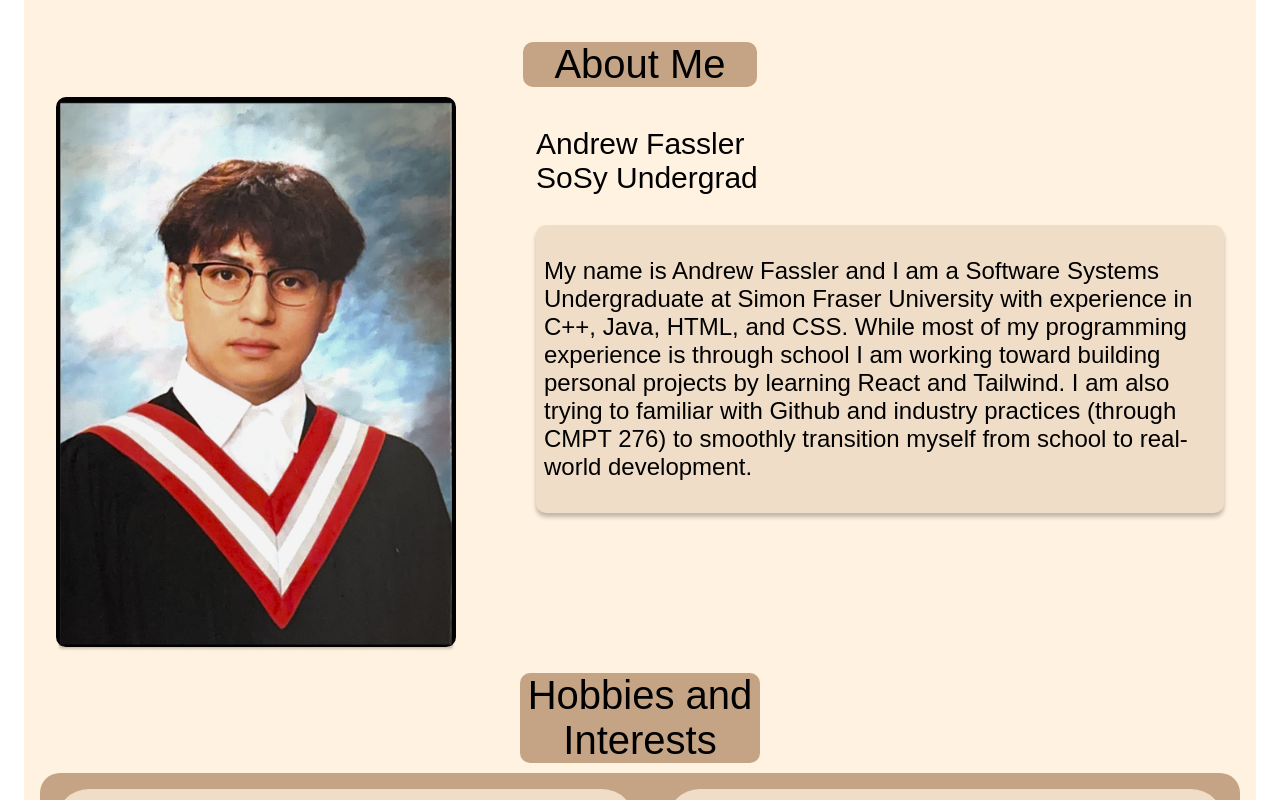
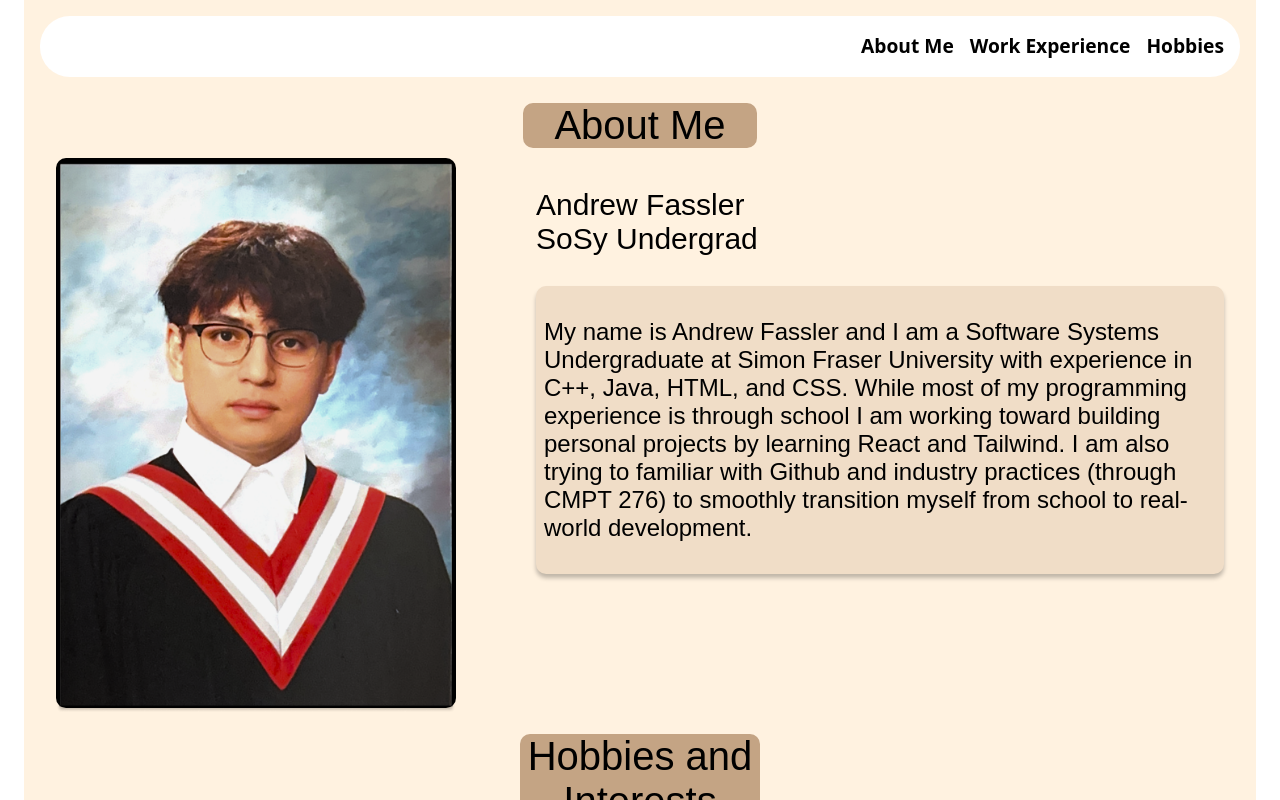
Before and after one commit to andrewf52/andrewf52.github.io, a React (Vite) app in the folder personal-portfolio/: page / in a window 1280 px wide. Shown: the top 800 px of the page. Built offline with nearby package versions, Linux system fonts and the light colour scheme.

Commit message:
feat:navbar created and at top of page

```diff
--- a/personal-portfolio/src/App.tsx
+++ b/personal-portfolio/src/App.tsx
@@ -8,11 +8,12 @@ import paper from './assets/paper.png'
 import banquet from './assets/banquet.png'
 
 import './App.css'
-
+import Navbar from './components/navbar'
 function App() {
   return (
     <div>
-
+    {/*} Navbar {*/}
+      <Navbar/>
     {/*} About Me Section{*/}
     <section className="about-me">
       <h2 className="headings"> About Me</h2>
--- a/personal-portfolio/src/components/navbar.module.css
+++ b/personal-portfolio/src/components/navbar.module.css
@@ -0,0 +1,20 @@
+.navbar{
+    background-color: white;
+    display:flex;
+    justify-content:right;
+    padding:1rem;
+    border-radius: 30px;
+    gap:1rem;
+}
+
+.link{
+  color: #000;
+  text-decoration: ;
+  font-weight: 600;
+  font-size: 1.2rem;
+  cursor: pointer;
+}
+
+.link hover{
+    text-decoration:underline;
+}
--- a/personal-portfolio/src/components/navbar.tsx
+++ b/personal-portfolio/src/components/navbar.tsx
@@ -1,18 +1,16 @@
 import React from 'react';
-import styles from './Navbar.module.css';
+import styles from './navbar.module.css';
 
-export default function Navbar() {
+const Navbar: React.FC<{}> = () => {
   return (
-    <nav className={styles.navbar}>
-      <div className={styles.leftSection}>
-        <div className={styles.logo}></div>
-        <span>Andrew Fassler</span>
-      </div>
-      <div className={styles.rightButtons}>
-        <button>Home</button>
-        <button>About</button>
-        <button>Contact</button>
-      </div>
-    </nav>
+ <header>
+      <nav className={styles.navbar}>
+        <a href="#about" className={styles.link}>About Me</a>
+        <a href="#work" className={styles.link}>Work Experience</a>
+        <a href="#hobbies" className={styles.link}>Hobbies</a>
+      </nav>
+    </header>
   )
 }
+
+export default Navbar;
```
Also changed, not shown: personal-portfolio/src/App.css (+9 -0 lines). Lines whose indentation alone changed are shown as unchanged.
